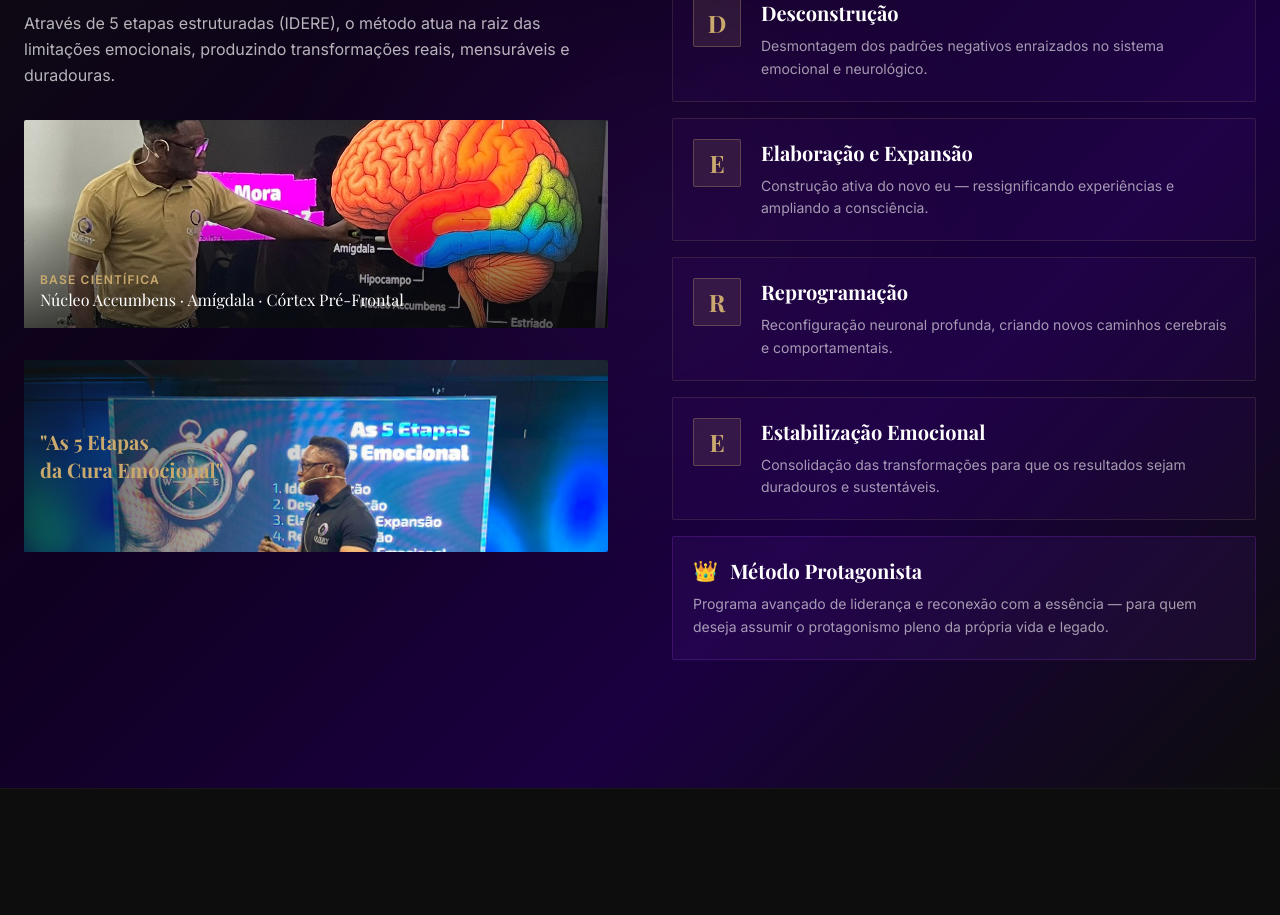
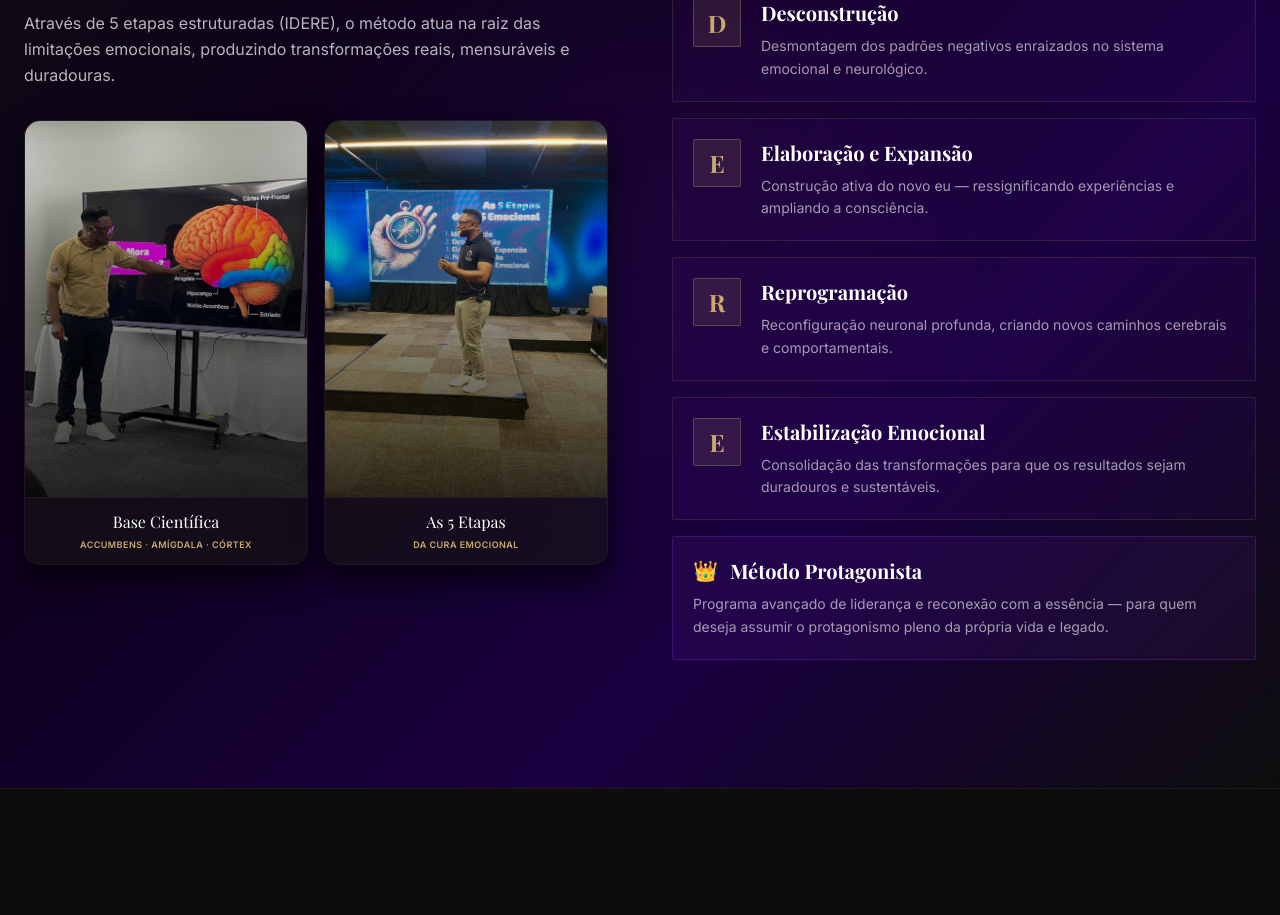
Before and after one commit to querycodigo2025/sebastian-almeida-site, a React (Vite) app: page / in a window 1280 px wide. Shown: the part 7220-8135 px from the top of the page. Built offline with nearby package versions, Linux system fonts and the light colour scheme; a web font is replaced by a local one.

Commit message:
Ajusta layout do Metodo Query para evitar distorcao no rosto de Sebastian

```diff
--- a/src/components/MetodoQuery.jsx
+++ b/src/components/MetodoQuery.jsx
@@ -61,35 +61,43 @@ export default function MetodoQuery() {
               </p>
             </div>
 
-            {/* Brain photo */}
-            <div className="relative rounded-sm overflow-hidden h-52">
+            {/* 2-Column Grid of Premium Structured Cards to prevent facial distortion */}
+            <div className="grid grid-cols-2 gap-4">
+
+              {/* Card 1: brain.jpg */}
+              <div className="group overflow-hidden rounded-2xl border border-white/5 bg-[#141414]/50 shadow-[0_15px_30px_rgba(0,0,0,0.7)] transition-all duration-300 hover:-translate-y-2 hover:border-gold/30">
+                <div className="relative aspect-[3/4] overflow-hidden bg-black">
                   <img
                     src="/images/brain.jpg"
                     alt="Sebastian explicando o funcionamento do cérebro"
-                className="w-full h-full object-cover"
-                style={{ objectPosition: 'center 30%' }}
+                    className="w-full h-full object-cover transition-transform duration-700 group-hover:scale-105"
+                    style={{ objectPosition: 'center 20%' }}
                   />
-              <div className="absolute inset-0"
-                style={{ background: 'linear-gradient(to top, rgba(13,13,13,0.7), transparent 60%)' }} />
-              <div className="absolute bottom-4 left-4">
-                <p className="text-gold text-xs uppercase tracking-widest font-semibold">Base científica</p>
-                <p className="text-white font-serif text-base">Núcleo Accumbens · Amígdala · Córtex Pré-Frontal</p>
+                  <div className="absolute inset-0 bg-gradient-to-t from-black/80 to-transparent" />
+                </div>
+                <div className="p-3 bg-[#141414]/30 border-t border-white/5 text-center">
+                  <p className="font-serif text-sm md:text-base text-white font-medium">Base Científica</p>
+                  <p className="mt-1 text-[8px] md:text-[9px] font-semibold uppercase tracking-wider text-gold">Accumbens · Amígdala · Córtex</p>
                 </div>
               </div>
 
-            {/* Stage photo */}
-            <div className="relative rounded-sm overflow-hidden h-48">
+              {/* Card 2: stage-5etapas.jpg */}
+              <div className="group overflow-hidden rounded-2xl border border-white/5 bg-[#141414]/50 shadow-[0_15px_30px_rgba(0,0,0,0.7)] transition-all duration-300 hover:-translate-y-2 hover:border-gold/30">
+                <div className="relative aspect-[3/4] overflow-hidden bg-black">
                   <img
                     src="/images/stage-5etapas.jpg"
                     alt="Sebastian apresentando as 5 etapas do Método Query"
-                className="w-full h-full object-cover"
-                style={{ objectPosition: 'center 18%' }}
+                    className="w-full h-full object-cover transition-transform duration-700 group-hover:scale-105"
+                    style={{ objectPosition: 'center 20%' }}
                   />
-              <div className="absolute inset-0"
-                style={{ background: 'linear-gradient(to right, rgba(13,13,13,0.75), transparent 60%)' }} />
-              <div className="absolute left-4 top-1/2 -translate-y-1/2">
-                <p className="text-gold font-serif text-xl font-bold">"As 5 Etapas<br/>da Cura Emocional"</p>
+                  <div className="absolute inset-0 bg-gradient-to-t from-black/80 to-transparent" />
                 </div>
+                <div className="p-3 bg-[#141414]/30 border-t border-white/5 text-center">
+                  <p className="font-serif text-sm md:text-base text-white font-medium">As 5 Etapas</p>
+                  <p className="mt-1 text-[8px] md:text-[9px] font-semibold uppercase tracking-wider text-gold">Da Cura Emocional</p>
+                </div>
+              </div>
+
             </div>
           </div>
 
```
Also changed, not shown: 1 other file (tests, documents, lock files or other folders). Lines whose indentation alone changed are shown as unchanged.
